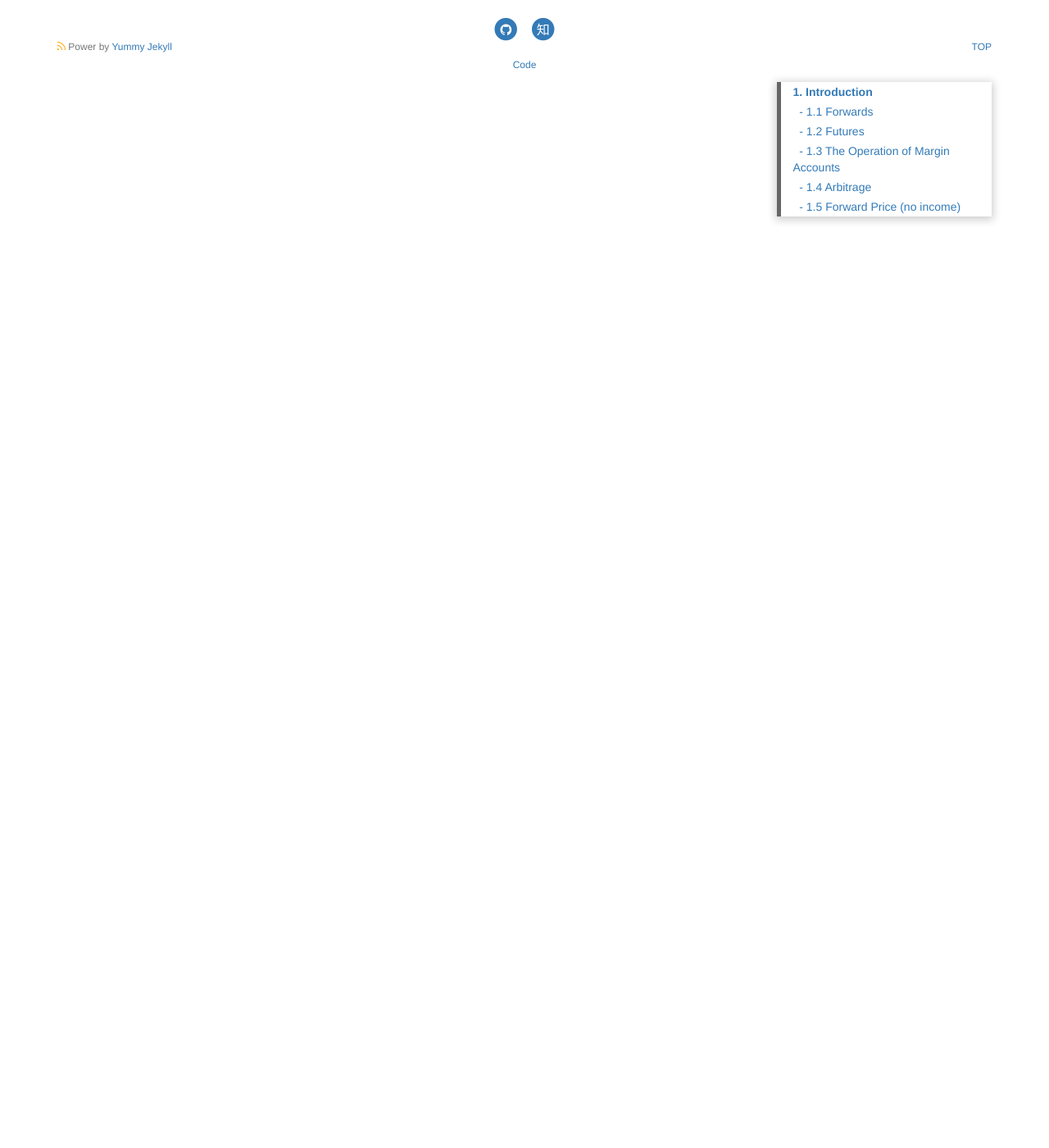
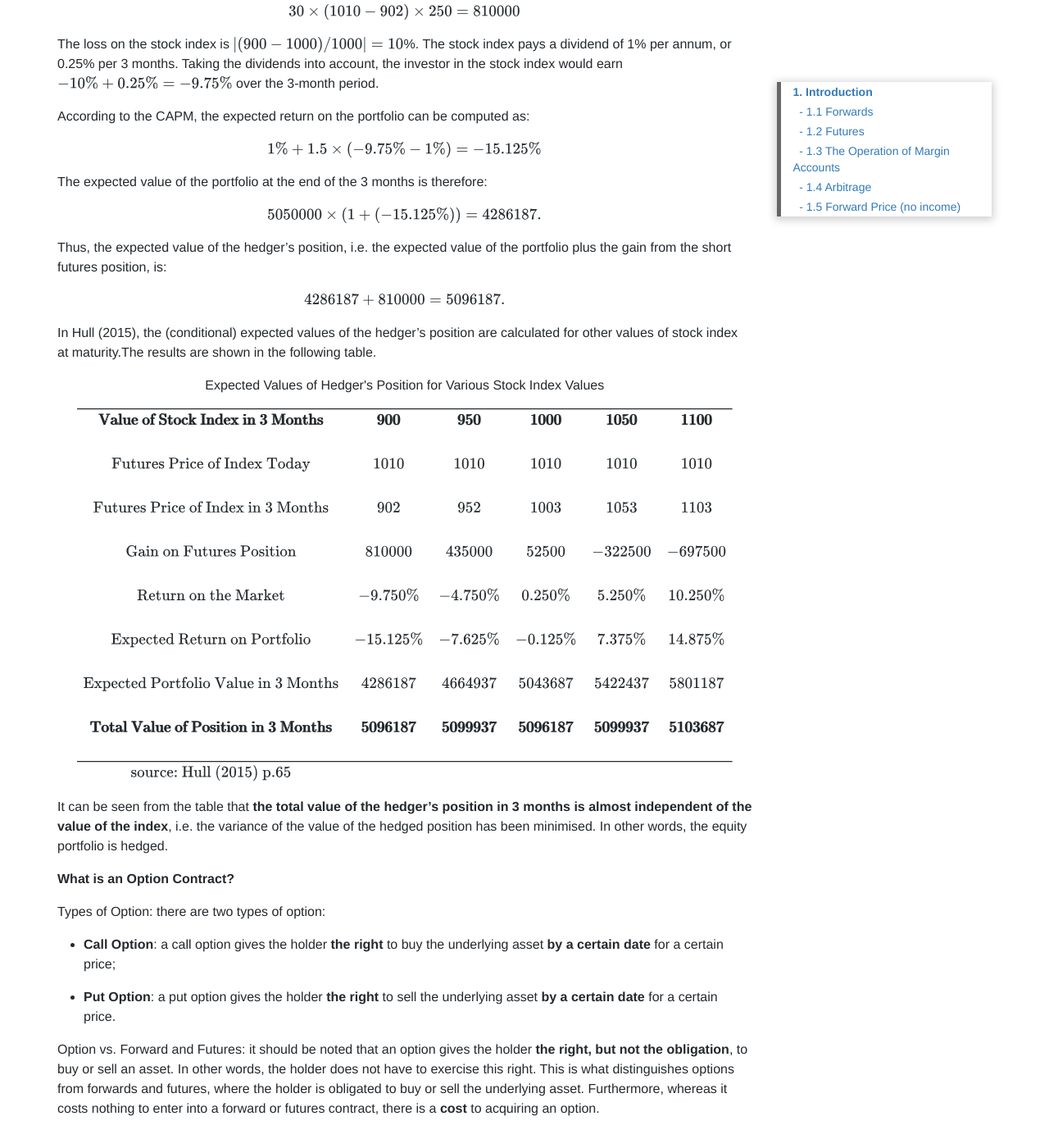
Before and after one commit to damien0x0023/damien0x0023.github.io, a Jekyll site: the page built from _posts/2020/business/ECON5009/2020-10-15-Unit2.md, in a window 1280 px wide and 1400 px high, scrolled down 12068 px. Shown: the whole window at 82% size. Built offline with Jekyll 4.4.1, drawn with Linux system fonts in a browser that asks for light colours; nearby versions of some CDN libraries; some of the changed text lies outside the part shown.

Commit message:
\% instead of %

```diff
--- a/_posts/2020/business/ECON5009/2020-10-15-Unit2.md
+++ b/_posts/2020/business/ECON5009/2020-10-15-Unit2.md
@@ -424,6 +424,75 @@ $$
 $$
 
 
+Now suppose the	S&P	500	ndex turns out to be 900 in 3 months; and the futures  price  in 3  months is 902.	The gain from the short position in the futures contract is:
+
+$$
+    30 \times (1010 - 902) \times 250 = 810000
+$$
+
+The	loss on the  stock index is \\(|(900 - 1000)/1000| = 10 \\)%.
+The stock index pays a dividend of 1% per annum,  or 0.25%  per 3 months.
+Taking the dividends into account, the investor in the stock index would earn \\(-10 \% + 0.25\% = -9.75\%\\) over the 3-month period.
+
+According to the CAPM, the expected return on the portfolio can be computed as:
+
+$$
+    1\% + 1.5 \times (-9.75 \% - 1 \%) = -15.125 \%
+$$
+
+The  expected  value  of  the  portfolio  at the end of the	3 months is therefore:
+
+$$
+    5050000   \times    (1 + (-15.125 \%))	= 4286187.
+$$
+
+Thus,  the  expected  value of  the  hedger's position, i.e.	the expected value of the portfolio plus the gain from the short futures position, is:
+
+$$
+    4286187 + 810000 = 5096187.
+$$
+
+In Hull (2015), the (conditional) expected values of the  hedger's  position  are calculated  for other  values of  stock  index  at maturity.The results are shown in the following table.
+
+<center>Expected Values of Hedger's Position for Various Stock Index Values</center>
+
+$$
+    \begin{array}{ccccc}
+    \hline
+    \pmb{\text{Value of Stock Index in 3 Months}} & \pmb{900} & \pmb{950} & \pmb{1000} & \pmb{1050} & \pmb{1100} \\\\
+    \text{Futures Price of Index Today} & 1010 & 1010 & 1010 & 1010 & 1010 \\\\
+    \text{Futures Price of Index in 3 Months} & 902 & 952 & 1003 & 1053 & 1103 \\\\
+    \text{Gain on Futures Position} & 810000 & 435000 & 52500 & -322500 & -697500 \\\\
+    \text{Return on the Market} & -9.750\% & -4.750\% & 0.250\% & 5.250\% & 10.250\% \\\\
+    \text{Expected Return on Portfolio} & -15.125\% & -7.625\% & -0.125\% & 7.375\% & 14.875\% \\\\
+    \text{Expected Portfolio Value in 3 Months}  & 4286187 & 4664937 & 5043687 & 5422437 & 5801187 \\\\
+    \pmb{\text{Total Value of Position in 3 Months}}  & \pmb{5096187} & \pmb{5099937} & \pmb{5096187} & \pmb{5099937} & \pmb{5103687} \\\\
+    \hline
+    \text{source: Hull (2015) p.65}
+    \end{array}
+$$
+
+<!-- $$
+    a+\mathbf{a}+ \pmb{a}+ \boldsymbol{a}
+$$ -->
+
+It can be seen from the table that **the total value of the hedger's position in  3 months is almost independent of the value of the index**, i.e. the variance of the value of  the  hedged  position has been minimised.	In other words, the  equity  portfolio is hedged.
+
+**What	is an	Option	Contract?**
+
+Types of Option: there are two types of option:
+
+*	**Call Option**:	a call option gives the holder **the right** to buy the underlying asset  **by a certain date** for  a  certain price;
+
+*  **Put Option**:	a put	option  gives  the  holder  **the right** to sell the underlying asset **by a certain date** for a certain price.
+
+Option vs. Forward and Futures:	it should be noted that an option gives the holder **the right, but not the obligation**, to buy or sell an asset.
+In other words, the	holder does not	have to	exercise this right.
+This is what distinguishes options from forwards  and futures,  where the  holder  is obligated to  buy  or sell the	underlying asset.
+Furthermore, whereas it	costs nothing to enter into a forward or futures contract, there is a **cost** to	acquiring an option.
+
+
+
 
 <script type="text/javascript" id="MathJax-script" async
   src="https://cdn.jsdelivr.net/npm/mathjax@3/es5/tex-svg.js">
```
